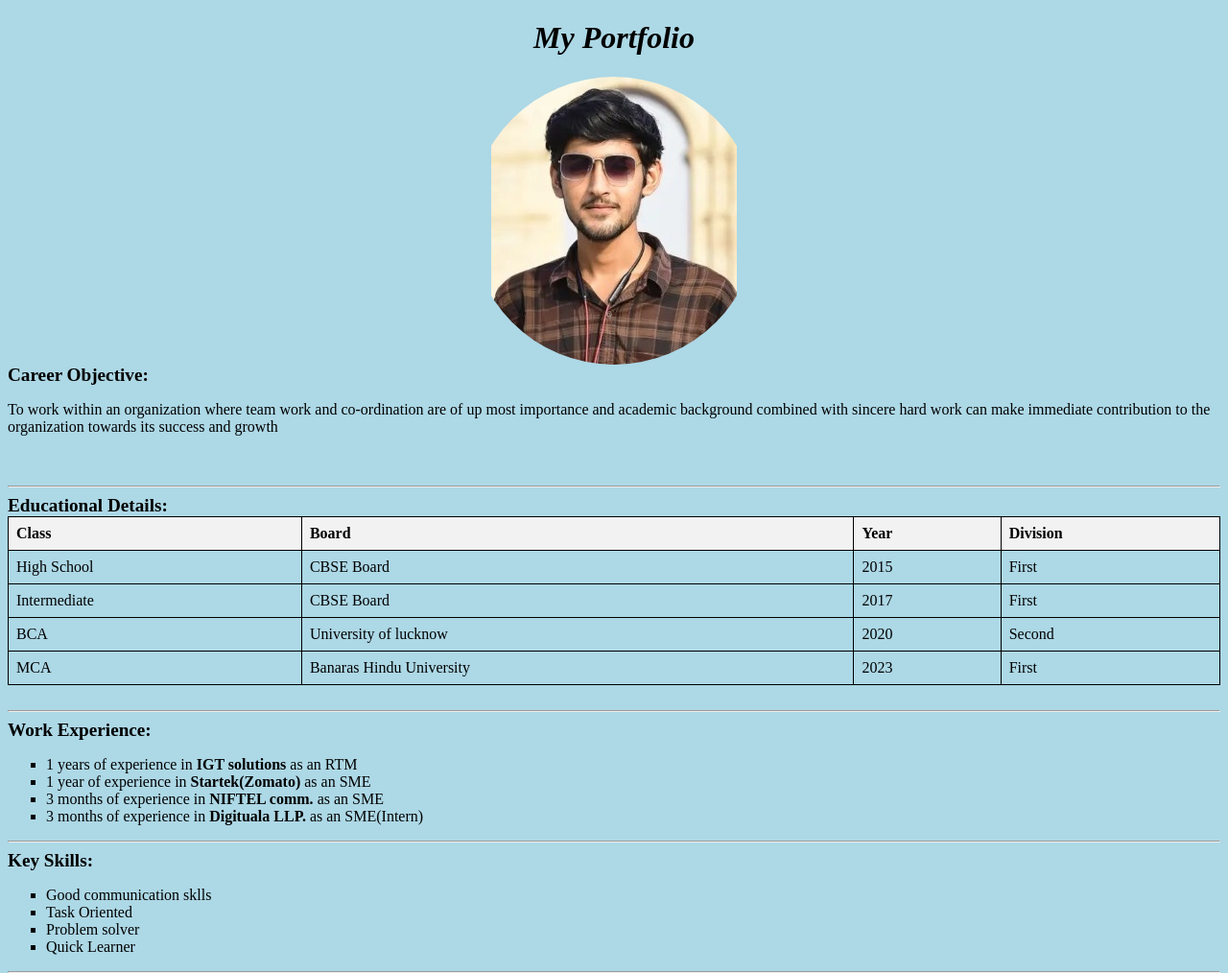
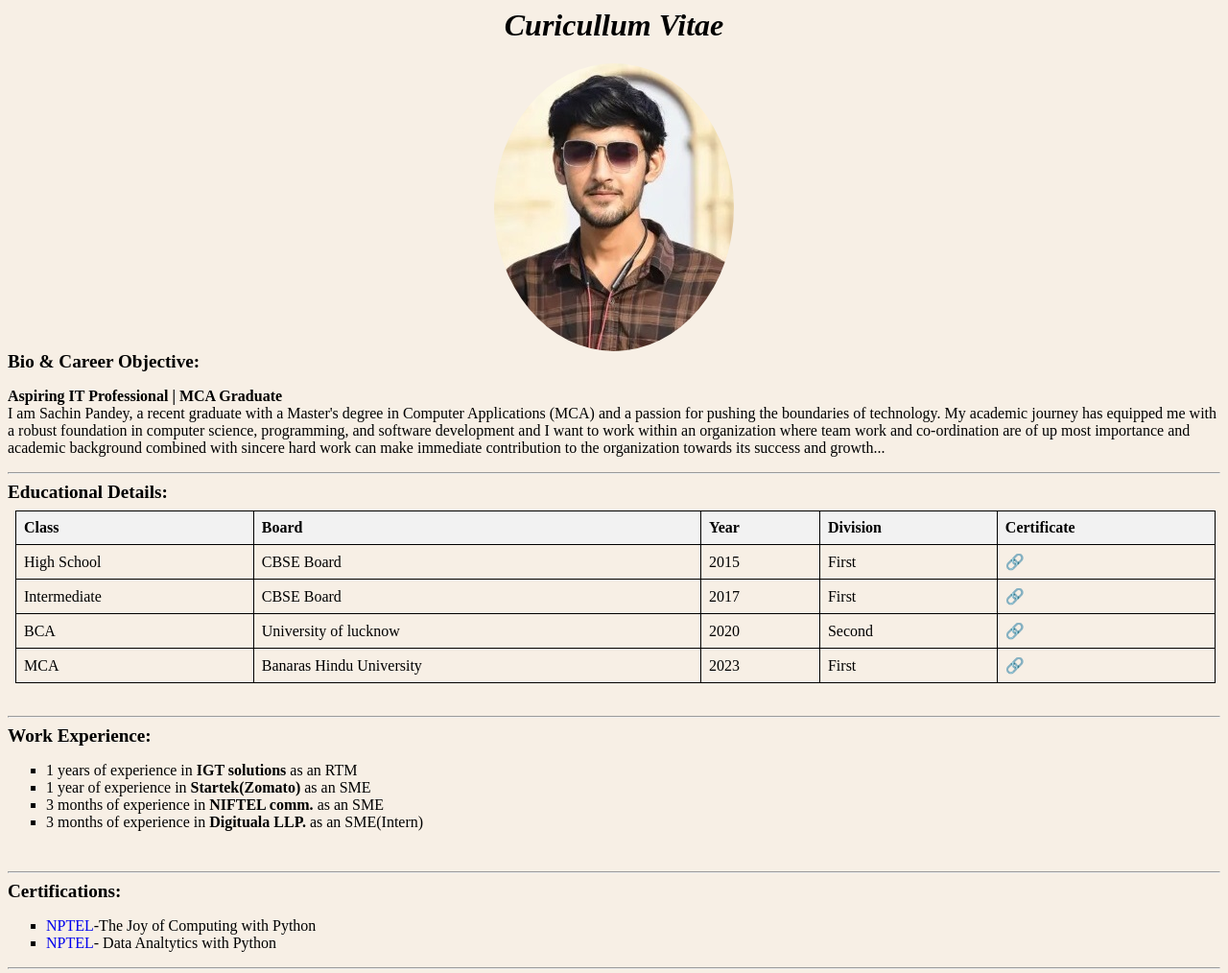
Before and after one commit to sprobinhood/SelfPortfolio, a plain HTML site: page Portfolio/index.html in a window 1280 px wide. Shown: the top 1014 px of the page at 96% size. Drawn offline with Linux system fonts and the light colour scheme.

Commit message:
Update index.html

```diff
--- a/Portfolio/index.html
+++ b/Portfolio/index.html
@@ -1,58 +1,25 @@
-<!DOCTYPE html>
 <html lang="en">
 <head>
     <meta charset="UTF-8">
     <meta name="viewport" content="width=device-width, initial-scale=1.0">
-    <style>
-        .circular-image
-        {
-          border-radius: 100%;
-      overflow: hidden;
-      width: 300px; /* Adjust the width and height as needed */
-      height: 300px;
-        }
-
-          table {
-      width: 100%;
-      border-collapse: collapse;
-    }
-
-    th, td {
-      border: 1px solid black;
-      padding: 8px;
-      text-align: left;
-    }
-
-    th {
-      background-color: #f2f2f2; /* Gray background for header cells */
-    }
-    ul{
-      list-style-type: square;
-    }
-        body{
-            background-color: lightblue
-        }
-
-    </style>
-    <title>Document</title>
+    <link rel="stylesheet" href="style.css">
+    <title>Portfolio</title>
 </head>
 <body>
     <main>
-        <b>
         <center>
             <h1>
-                <i>My Portfolio</i>
+                <i>Curicullum Vitae</i>
              </h1>
              <div class="circular-image">
-              <img src="/sachinnn.jpg" alt="Sachin Pandey">
+                <img src="/sachinnn.jpg" alt="Sachin Pandey">
             </div>
           </center>
-    </b>
-    <big><b> Career Objective: </b></big>
+    <big><b> Bio & Career Objective: </b></big>
         <p>
-          To work within an organization where team work and co-ordination are of up most importance and academic background combined with sincere hard work can make immediate contribution to the organization towards its success and growth        <br>
-        <br>
-        <br>
+          <b>Aspiring IT Professional | MCA Graduate</b><br>
+          I am Sachin Pandey, a recent graduate with a Master's degree in Computer Applications (MCA) and a passion for pushing the boundaries of technology. My academic journey has equipped me with a robust foundation in computer science, programming, and software development and I want to work within an organization where team work and co-ordination are of up most importance and academic background combined with sincere hard work can make immediate contribution to the organization towards its success and growth...
+        </p>
         <hr>
         <span>
           <b> <big> Educational Details: </big> </b>
@@ -64,6 +31,7 @@
             <th>Board</th>
             <th>Year</th>
             <th>Division</th>
+            <th>Certificate</th>
           </tr>
         </thead>
         <tbody>
@@ -72,24 +40,30 @@
               <td>CBSE Board</td>
               <td>2015</td>
               <td>First</td>
+              <td> <a href="https://drive.google.com/file/d/1-MnuOYkjEvL3OmzM_NGATl0No34Rhc3D/view?usp=sharing" target="_blank" style="text-decoration: none;"> &#128279; </a>
+              </td>
             </tr>
             <tr>
                 <td>Intermediate</td>
                 <td>CBSE Board</td>
                 <td>2017</td>
                 <td>First</td>
+                <td><a href="https://drive.google.com/file/d/1r5NeVMgAsCu_qDz_26mXh8KbFC9lUp82/view?usp=sharing" target="_blank" style="text-decoration: none;"> &#128279; </a>
+                </td>
               </tr>
               <tr>
                 <td>BCA</td>
                 <td>University of lucknow</td>
                 <td>2020</td>
                 <td>Second</td>
+                <td><a href="https://drive.google.com/file/d/1EdVZLMgvWbtqh_qsY5GB7ZcDXtDqCgJm/view?usp=sharing" target="_blank" style="text-decoration: none;">&#128279;</a></td>
               </tr>
               <tr>
                 <td>MCA</td>
                 <td>Banaras Hindu University</td>
                 <td>2023</td>
                 <td>First</td>
+                <td><a href="https://drive.google.com/file/d/1L8v0CLKxSiiO1qAgKEiw_WoNgQrFMVUc/view?usp=sharing" target="_blank" style="text-decoration: none;">&#128279;</a></td>
               </tr>
             </tbody>
         </table>
@@ -101,7 +75,12 @@
     <li>3 months of experience in <b>NIFTEL comm.</b> as an SME</li>
     <li>3 months of experience in <b>Digituala LLP.</b> as an SME(Intern)</li>
   </ul>
-  <hr>
+  <br> <hr>
+        <b> <big> Certifications: </big> </b>
+  <ul>
+    <li><a href="https://drive.google.com/file/d/1ERLjvC8l1KIeYzdqqa-876AA8rJkCkxg/view?usp=sharing" target="_blank" style="text-decoration: none;"> NPTEL</a>-The Joy of Computing with Python</li>
+    <li><a href="https://drive.google.com/file/d/1sfZCLut6QZ4zzcMLlpsAEQmnwzPTbMS8/view?usp=sharing" target="_blank" style="text-decoration: none;">NPTEL</a>- Data Analtytics with Python</li>
+  </ul>   <hr>
 <b> <big> Key Skills: </big> </b>
   <ul>
   <li>Good communication sklls</li>
@@ -126,6 +105,7 @@
   <li><b>Marital Status:</b> Unmarried</li>
   <li><b>Languages:</b> Hindi, English</li>
 </ul>
+<hr>
 </main>
        <div>
         <h3> <center> Contacts </center> </h3>
@@ -137,13 +117,22 @@
         <br>
         <a href="mailto:sachinpandey2305@gmail.com"> <img src="https://upload.wikimedia.org/wikipedia/commons/thumb/7/7e/Gmail_icon_%282020%29.svg/2560px-Gmail_icon_%282020%29.svg.png" alt="Gmail" height="30"> </a>
         <br>
-
-        <footer>
           <hr>
           <p><big><b>Address: 84 Wazeer Hasan Road Lane No 04 Hazratganj, Lucknow, 226001</b></big></p>
-          <p><big><b>Tel: +91-7355287572</b></big></p>
-        </footer>
+          <p><big><b>Mob No. : +91-7355287572</b></big></p>
+        </ >
         </center>
        </div>
+        <center>
+            <!-- onclick="alert('Redirecting to https://www.Google.com/')"> -->
+            <a href="https://drive.google.com/file/d/1YV3vNnAwDEYGciboIAg602UYWc47fSiO/view?usp=sharing" class="Button" target="_blank">
+            <button class="Button" onclick="alert('Redirecting to https://Sachin.cv')">
+               My CV
+              </button>
+            </a>
+        </center>
+        <footer>
+          <p>&copy; 2023 Sachin Pandey - Portfolio</p>
+      </footer>
 </body>
 </html>
```
